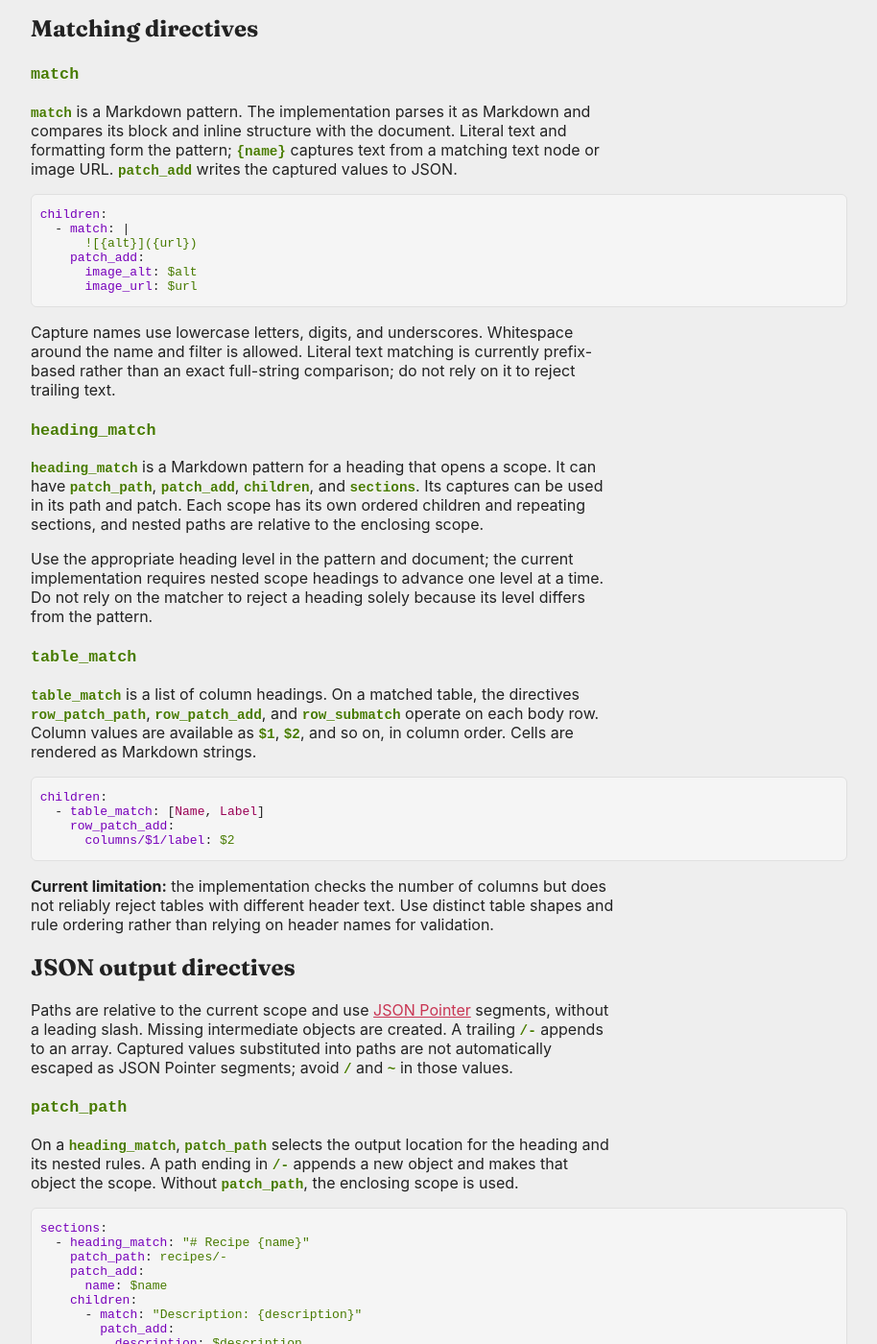
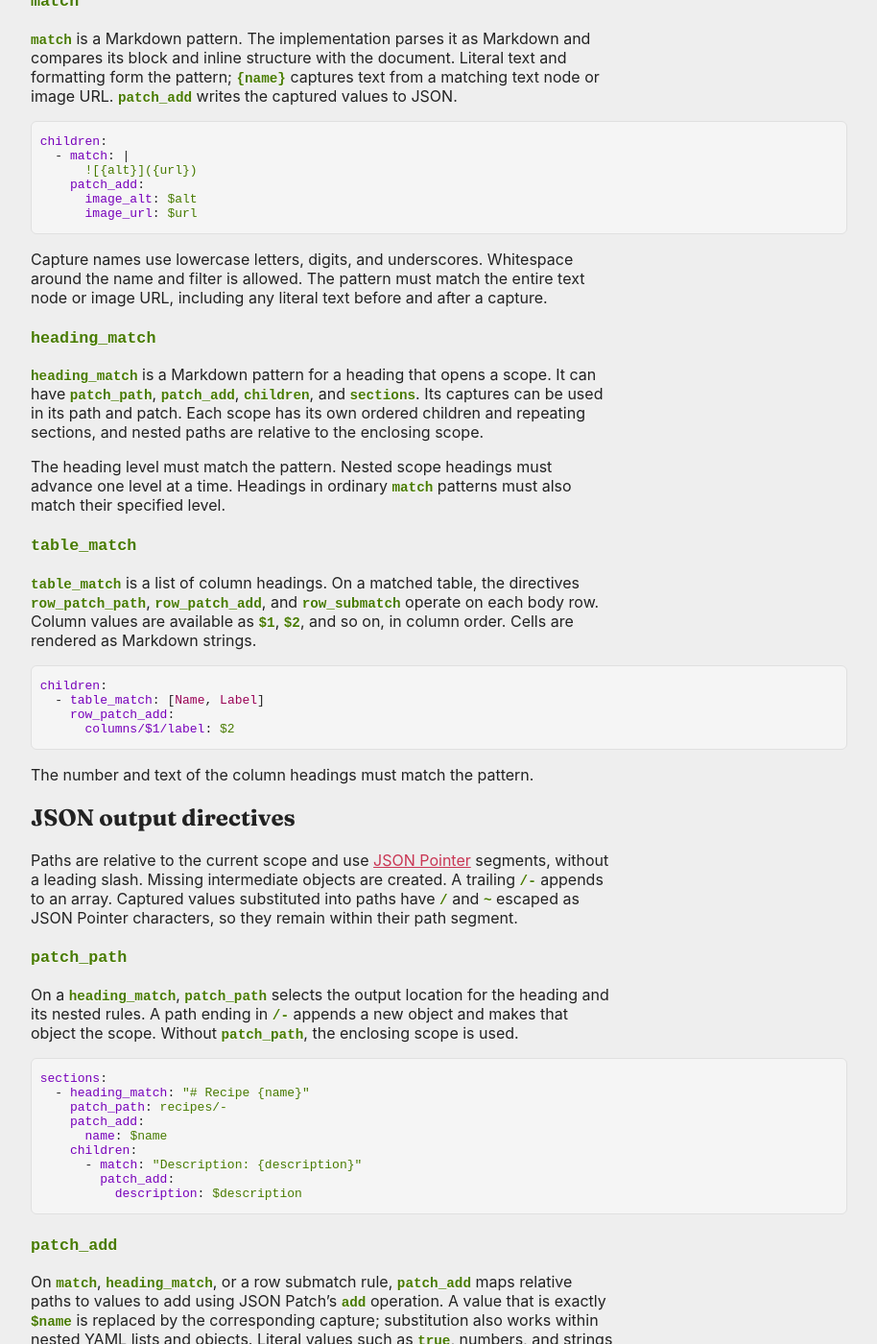
Before and after one commit to wardi/semanticmd.org, a Jekyll site: the page built from docs/index.md, in a window 1280 px wide and 1400 px high, scrolled down 1172 px. Shown: the whole window at 96% size, without its empty margins (8-922 px from the left). Built offline with Jekyll 4.4.1, drawn with Linux system fonts in a browser that asks for light colours; some of the changed text lies outside the part shown.

Commit message:
docs update

````diff
--- a/docs/index.md
+++ b/docs/index.md
@@ -46,10 +46,6 @@ block causes conversion to fail.
   The nested scope ends when a heading at the same or a higher level is
   encountered. Headings that open scopes must progress one level at a time.
 
-The current implementation requires every `heading_match` to have a nonempty
-`children` list, even if its children are omitted from a particular document.
-Omitting the list or using an empty list causes conversion to fail.
-
 ```yaml
 sections:
   - heading_match: "# Item {id}"
@@ -83,9 +79,8 @@ children:
 ```
 
 Capture names use lowercase letters, digits, and underscores. Whitespace
-around the name and filter is allowed. Literal text matching is currently
-prefix-based rather than an exact full-string comparison; do not rely on it
-to reject trailing text.
+around the name and filter is allowed. The pattern must match the entire text
+node or image URL, including any literal text before and after a capture.
 
 ### `heading_match`
 
@@ -94,10 +89,9 @@ It can have `patch_path`, `patch_add`, `children`, and `sections`. Its captures
 can be used in its path and patch. Each scope has its own ordered children and
 repeating sections, and nested paths are relative to the enclosing scope.
 
-Use the appropriate heading level in the pattern and document; the current
-implementation requires nested scope headings to advance one level at a time.
-Do not rely on the matcher to reject a heading solely because its level differs
-from the pattern.
+The heading level must match the pattern. Nested scope headings must advance
+one level at a time. Headings in ordinary `match` patterns must also match
+their specified level.
 
 ### `table_match`
 
@@ -113,18 +107,15 @@ children:
       columns/$1/label: $2
 ```
 
-**Current limitation:** the implementation checks the number of columns but
-does not reliably reject tables with different header text. Use distinct table
-shapes and rule ordering rather than relying on header names for validation.
+The number and text of the column headings must match the pattern.
 
 ## JSON output directives
 
 Paths are relative to the current scope and use
 [JSON Pointer](https://datatracker.ietf.org/doc/html/rfc6901) segments, without
 a leading slash. Missing intermediate objects are created. A trailing `/-`
-appends to an array. Captured values substituted into paths are not
-automatically escaped as JSON Pointer segments; avoid `/` and `~` in those
-values.
+appends to an array. Captured values substituted into paths have `/` and `~`
+escaped as JSON Pointer characters, so they remain within their path segment.
 
 ### `patch_path`
 
````
Also changed, not shown: other parts of docs/index.md (+1 -1 lines), index.md (+0 -3 lines).
